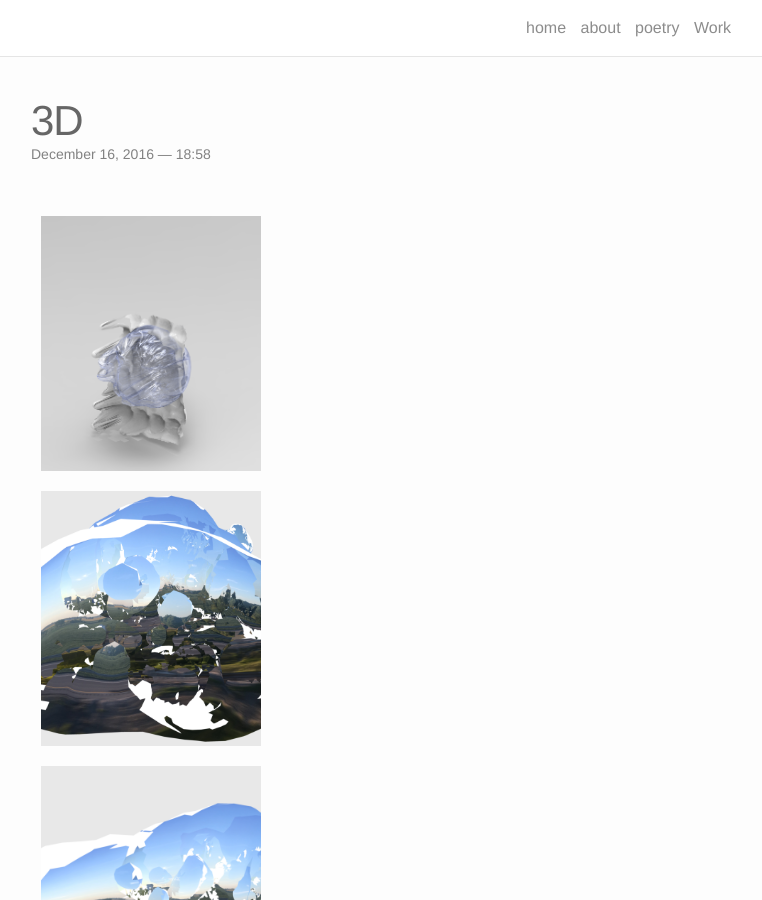
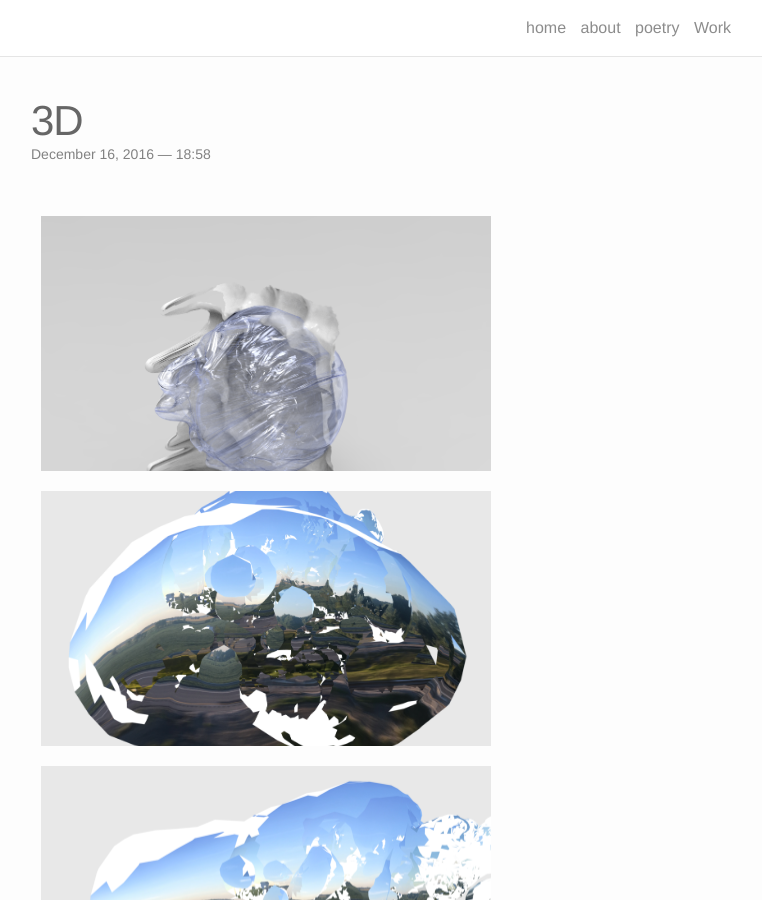
Before and after one commit to ChristopherWMartin/ChristopherWMartin, a Jekyll site: the page built from _portfolio/3d.markdown, in a window 1280 px wide and 900 px high. Shown: the whole window, without its empty margins (259-1021 px from the left). Built offline with Jekyll 4.4.1, drawn with Linux system fonts in a browser that asks for light colours; nearby versions of some CDN libraries.

Commit message:
Update 3d.markdown

```diff
--- a/_portfolio/3d.markdown
+++ b/_portfolio/3d.markdown
@@ -5,15 +5,15 @@ img: /img/3.png
 ---
 
 <div class="img_row">
-	<img class="col one" src="{{ site.baseurl }}/img/1.png" alt="" title="1"/>
+	<img class="col two" src="{{ site.baseurl }}/img/1.png" alt="" title="1"/>
 </div>
 <div class="img_row">
-	<img class="col one" src="{{ site.baseurl }}/img/3.png" alt="" title="2"/>
+	<img class="col two" src="{{ site.baseurl }}/img/3.png" alt="" title="2"/>
 </div>
 <div class="img_row">
-	<img class="col one" src="{{ site.baseurl }}/img/4.png" alt="" title="3"/>
+	<img class="col two" src="{{ site.baseurl }}/img/4.png" alt="" title="3"/>
 </div>
 
 <div class="img_row">
-	<img class="col one" src="{{ site.baseurl }}/img/5.jpg" alt="" title="4"/>
+	<img class="col two" src="{{ site.baseurl }}/img/5.jpg" alt="" title="4"/>
 </div>
```
